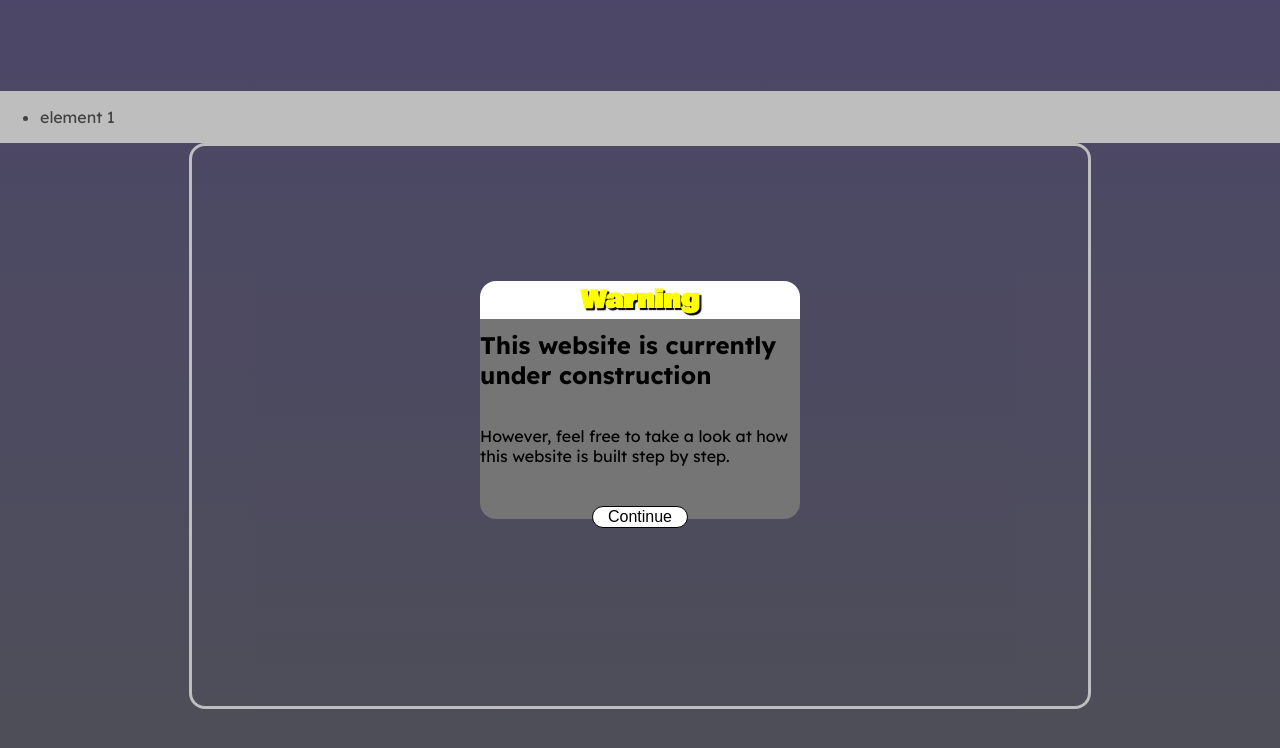
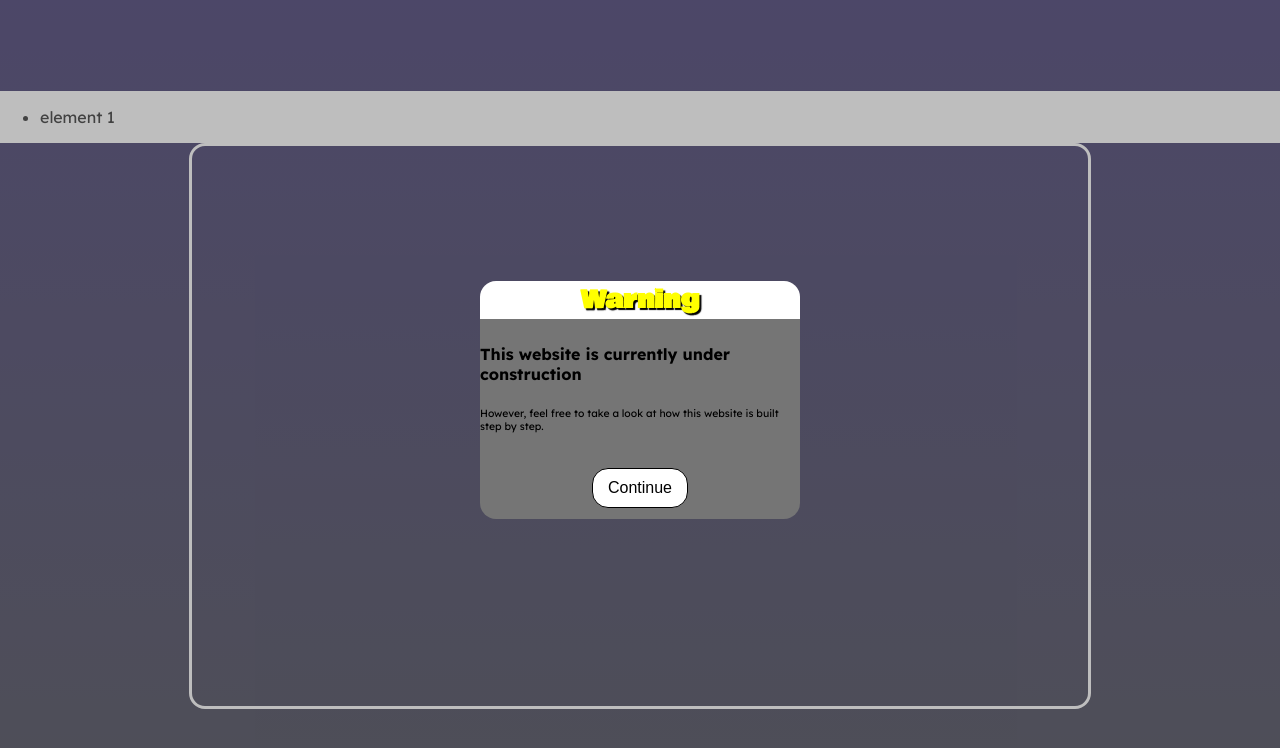
Before and after one commit to Pspanchig/personalwebsite, a React (Vite) app: page / in a window 1280 px wide. Shown: the top 748 px of the page. Built offline with nearby package versions, Linux system fonts and the light colour scheme; a web font is replaced by a local one.

Commit message:
Home created and Warning done fix 1

```diff
--- a/src/Components/home/css/Warning.css
+++ b/src/Components/home/css/Warning.css
@@ -55,3 +55,9 @@
     background-color: rgb(231, 231, 231);
     transition: .5s;
  }
+ .WarningSpan p{
+   font-size: clamp(1vh, 1.3vh, 1.3vh);
+ }
+ .WarningSpan h2{
+   font-size: clamp(2vh, 2vh, 2.5vh);
+ }
```
